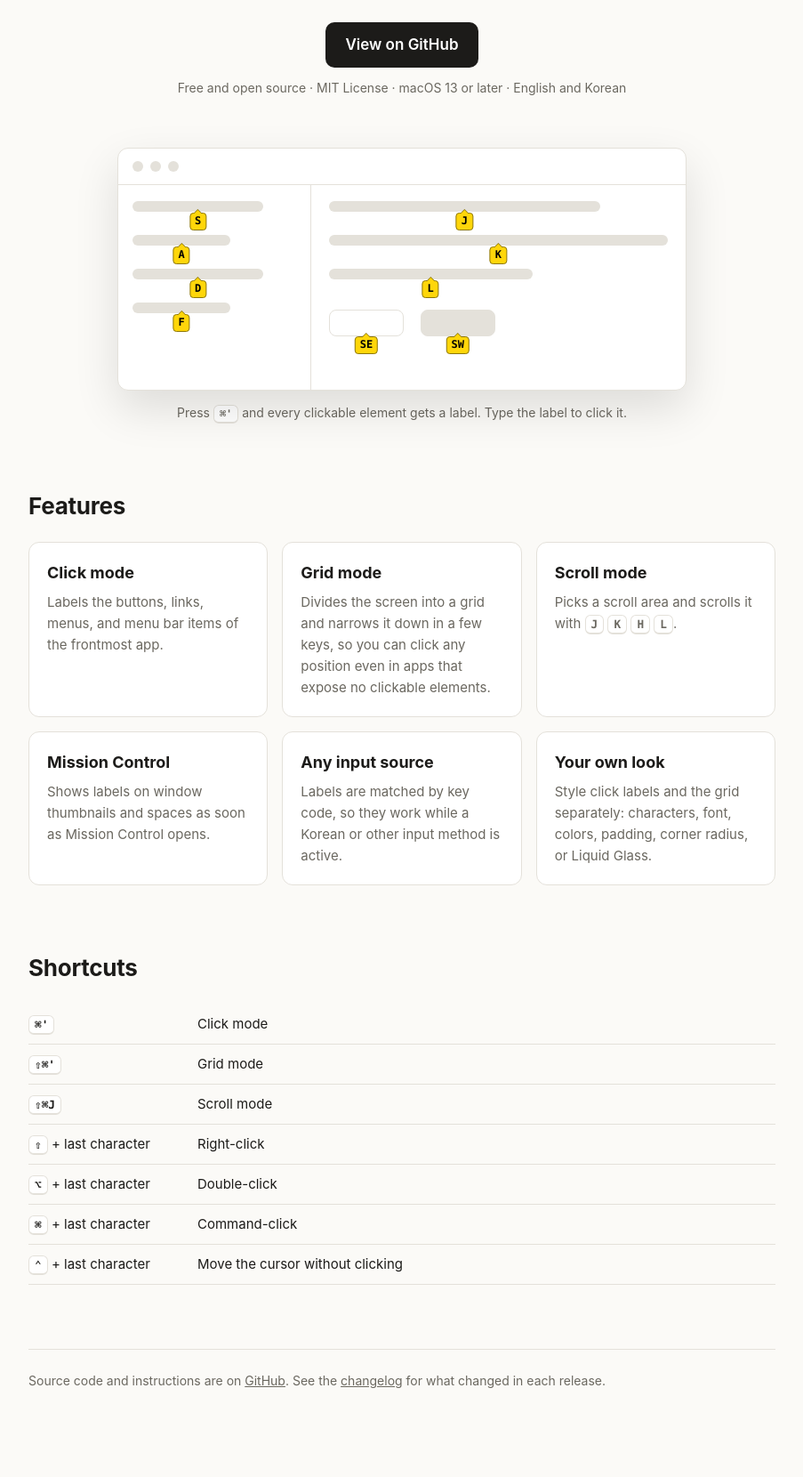
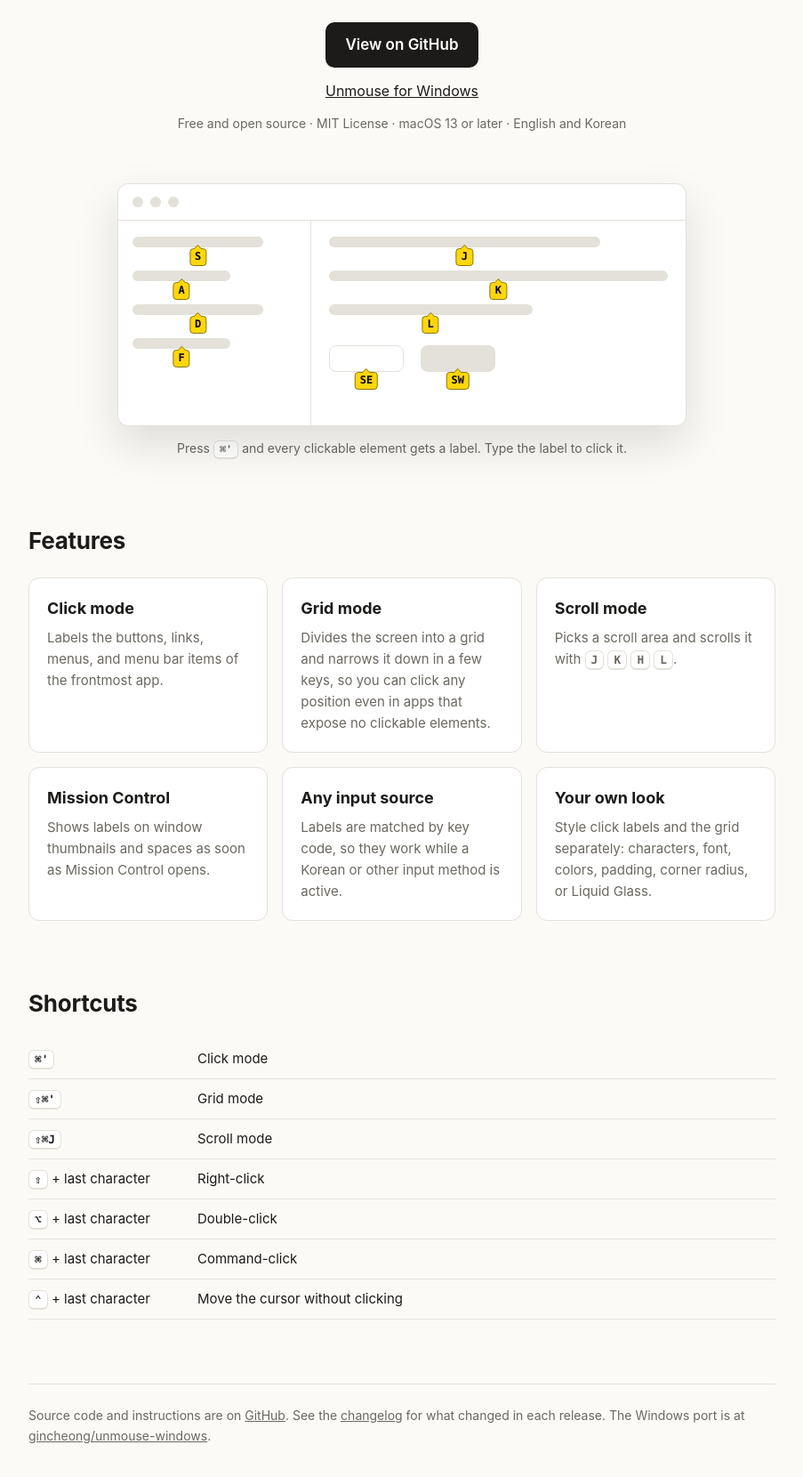
Before and after one commit to gincheong/Unmouse, a plain HTML site: page docs/index.html in a window 1280 px wide. Shown: the part 330-1990 px from the top of the page at 89% size, without its empty margins (188-1091 px from the left). Before the commit the page ends 1941 px from the top, so only its background shows below. Drawn offline with Linux system fonts and the light colour scheme.

Commit message:
docs: link to the Windows port
Co-Authored-By: Claude Fable 5.2 <noreply@anthropic.com>

```diff
--- a/docs/index.html
+++ b/docs/index.html
@@ -68,6 +68,7 @@
     text-decoration: none;
   }
   .button:hover { opacity: 0.85; }
+  .platform { margin: 14px 0 0; font-size: 16px; }
   .meta { margin-top: 12px; font-size: 14px; color: var(--muted); }
 
   /* 실제 화면을 찍은 이미지 대신 CSS로 그린 예시 창 */
@@ -157,6 +158,7 @@
     <h1>Unmouse</h1>
     <p class="tagline">Click anything on macOS with the keyboard. Press a shortcut, type a label, done.</p>
     <a class="button" href="https://github.com/gincheong/Unmouse">View on GitHub</a>
+    <p class="platform"><a href="https://github.com/gincheong/unmouse-windows">Unmouse for Windows</a></p>
     <p class="meta">Free and open source · MIT License · macOS 13 or later · English and Korean</p>
   </section>
 
@@ -220,7 +222,7 @@
   </table>
 
   <footer>
-    Source code and instructions are on <a href="https://github.com/gincheong/Unmouse">GitHub</a>. See the <a href="changelog.html">changelog</a> for what changed in each release.
+    Source code and instructions are on <a href="https://github.com/gincheong/Unmouse">GitHub</a>. See the <a href="changelog.html">changelog</a> for what changed in each release. The Windows port is at <a href="https://github.com/gincheong/unmouse-windows">gincheong/unmouse-windows</a>.
   </footer>
 </main>
 </body>
```
